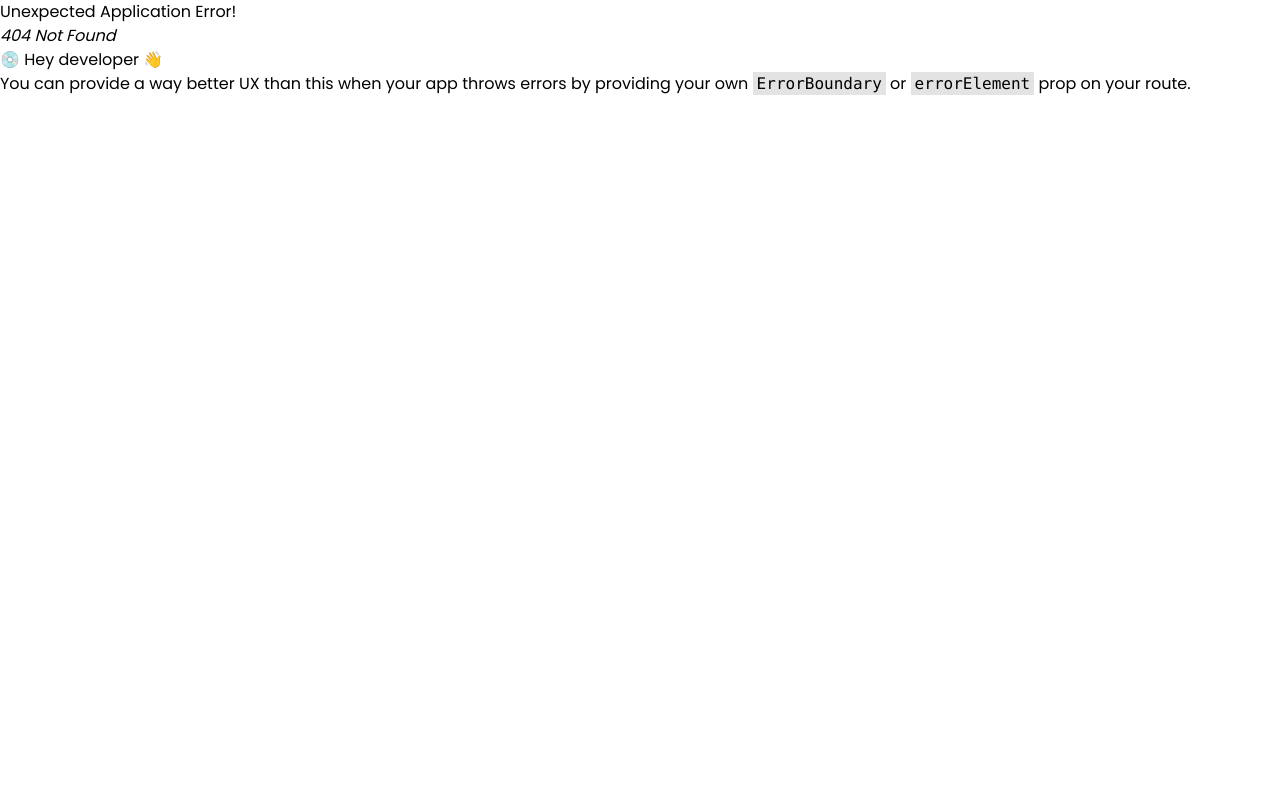
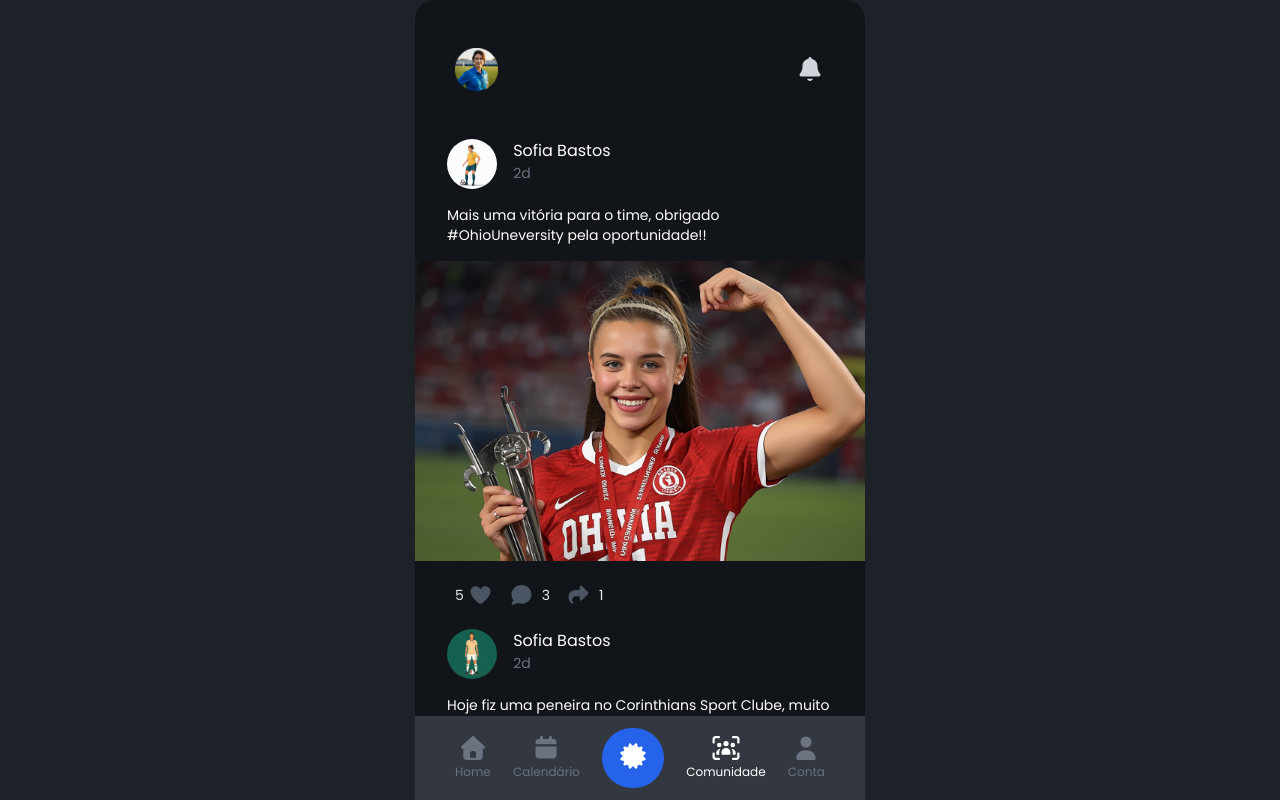
Before and after one commit to Bernardo07dev/Passa-Bola-Sprint-4, a React (Vite) app in the folder Passa-Bola/: page /Comunidade in a window 1280 px wide. Before the commit this address had no page. Shown: the top 800 px of the page. Built offline with nearby package versions, Linux system fonts and the light colour scheme.

Commit message:
Comunidade

```diff
--- /dev/null
+++ b/Passa-Bola/src/components/AtletaPost.jsx
@@ -0,0 +1,49 @@
+import { faHeart, faComment, faShare } from '@fortawesome/free-solid-svg-icons';
+import { FontAwesomeIcon } from '@fortawesome/react-fontawesome';
+import {useState} from "react";
+
+
+
+
+const AtletaPost = (props) => {
+
+    const [like, setLike] = useState(props.like);
+
+    const handleLike = () => {
+        if (like == props.like) {
+            setLike(like + 1);
+        } else {
+            setLike(like - 1);
+        }
+    }
+
+    return(
+        <section>
+            <div className="flex flex-row gap-4 px-8">
+                <img className="w-[13%] rounded-full" src={props.perfil}></img>
+                <div className="flex flex-col">
+                    <h1 className="text-base">Sofia Bastos</h1>
+                    <p className="text-sm text-gray-500">2d</p>
+                </div>
+            </div>
+            <p className="font-light text-sm mt-4 px-8 mb-4">{props.descricao}</p>
+            <img src={props.post} className="w-full h-[300px] object-cover"></img>
+            <div className="flex flex-row justify-start gap-4 px-10 py-6">
+                <div className="flex flex-row items-center gap-1">
+                    <p className="text-sm text-gray-200">{like}</p>
+                    <FontAwesomeIcon onClick={handleLike} icon={faHeart} className={`cursor-pointer text-xl  ${like == props.like ? 'text-gray-600':'text-red-800' }`}></FontAwesomeIcon>
+                </div>
+                <div className="flex flex-row items-center gap-2">
+                    <FontAwesomeIcon icon={faComment} className="text-xl text-gray-600"></FontAwesomeIcon>
+                    <p className="text-sm text-gray-200">3</p>
+                </div>
+                <div className="flex flex-row items-center gap-2">
+                    <FontAwesomeIcon icon={faShare} className="text-xl text-gray-600"></FontAwesomeIcon>
+                    <p className="text-sm text-gray-200">1</p>
+                </div>
+            </div>
+            </section>
+        )
+}
+
+export default AtletaPost;
--- a/Passa-Bola/src/components/footer.jsx
+++ b/Passa-Bola/src/components/footer.jsx
@@ -12,26 +12,26 @@ const Footer = (props) => {
         <footer className="w-[450px] flex flex-row justify-between items-center px-10 py-3 fixed bottom-0 bg-[#323740]">
             <div className='text-center' onClick={() => {navigate("../AtletaHome")}}>
                 <FontAwesomeIcon  icon={faHouse} className={`text-2xl cursor-pointer ${props.estado === 'home' ? 'text-white' : 'text-gray-500'}`}></FontAwesomeIcon>
-                <p className={`text-xs font-ligh ${props.estado === 'home' ? 'text-white' : 'text-gray-500'}`}>Home</p>
+                <p className={`text-xs font-ligh cursor-pointer ${props.estado === 'home' ? 'text-white' : 'text-gray-500'}`}>Home</p>
             </div>
 
             <div className='text-center' onClick={() => {navigate("../Calendario")}}>
                 <FontAwesomeIcon icon={faCalendar} className={`text-2xl cursor-pointer ${props.estado === 'calendario' ? 'text-white' : 'text-gray-500'}`}></FontAwesomeIcon>
-                <p className="text-xs font-light text-gray-400 ">Calendário</p>
+                <p className={`text-xs font-ligh cursor-pointer ${props.estado === 'calendario' ? 'text-white' : 'text-gray-500'}`}>Calendário</p>
             </div>
 
             <div onClick={() => {navigate("../LolaAi")}} className={`bg-blue-600 p-4 rounded-full text-center cursor-pointer ${props.estado === 'lola' ? 'animate-pulse' : ''}`}>
                 <FontAwesomeIcon icon={faCertificate} className="text-2xl text-white"></FontAwesomeIcon>
             </div>
 
-            <div className='text-center'>
+            <div className='text-center' onClick={() => {navigate("../Comunidade")}}>
                 <FontAwesomeIcon icon={faUsersViewfinder} className={`text-2xl cursor-pointer  ${props.estado === 'comunidade' ? 'text-white' : 'text-gray-500'}`}></FontAwesomeIcon>
-                <p className="text-xs font-light text-gray-400 ">Comunidade</p>
+                <p className={`text-xs font-ligh cursor-pointer ${props.estado === 'comunidade' ? 'text-white' : 'text-gray-500'}`}>Comunidade</p>
             </div>
 
             <div className='text-center'>
                 <FontAwesomeIcon icon={faUser} className={`text-2xl cursor-pointer ${props.estado === 'usuario' ? 'text-white' : 'text-gray-500'}`}></FontAwesomeIcon>
-                <p className="text-xs font-light text-gray-400 ">Conta</p>
+                <p className={`text-xs font-ligh cursor-pointer ${props.estado === 'usuario' ? 'text-white' : 'text-gray-500'}`}>Conta</p>
             </div>
         </footer>
     )
--- a/Passa-Bola/src/main.jsx
+++ b/Passa-Bola/src/main.jsx
@@ -12,6 +12,7 @@ import Rfase3 from './pages/recrutador/rec-fase-3.jsx'
 import AtletaHome from './pages/atleta/AtletaHome.jsx'
 import LolaAi from './pages/atleta/LolaAi.jsx'
 import Calendario from './pages/atleta/Calendario.jsx'
+import Comunidade from './pages/atleta/Comunidade.jsx'
 import RecrutadorHome from './pages/recrutador/RecrutadorHome.jsx'
 import { createBrowserRouter, RouterProvider } from 'react-router-dom'
 
@@ -27,7 +28,8 @@ const router = createBrowserRouter([
   {path: '/AtletaHome', element:<AtletaHome />},
   {path: '/LolaAi', element:<LolaAi/>},
   {path: '/Calendario', element:<Calendario />},
-  {path: '/RecrutadorHome', element:<RecrutadorHome />}
+  {path: '/Comunidade', element:<Comunidade />},
+  {path: '/RecrutadorHome', element:<RecrutadorHome />},
 ])
 
 createRoot(document.getElementById('root')).render(
--- /dev/null
+++ b/Passa-Bola/src/pages/atleta/Comunidade.jsx
@@ -0,0 +1,33 @@
+import StructurePages from "../../components/StructurePages";
+import Footer from "../../components/footer";
+import AtletaPost from "../../components/AtletaPost";
+import player from "../../assets/img/palyer.png";
+import post1 from "../../assets/img/ohio_post.jpg";
+import luiza from "../../assets/img/luiza.png";
+import peneira from "../../assets/img/peneira.jpg";
+import { FontAwesomeIcon } from "@fortawesome/react-fontawesome";
+import { faBell } from "@fortawesome/free-solid-svg-icons";
+import treinadora from "../../assets/img/treinadora.png";
+
+
+
+
+const Comunidade = () => {
+    return(
+        <StructurePages>
+            <header className="flex flex-row justify-between items-center px-10 pt-12 mb-12">
+                <img className="w-[11.5%]" src={treinadora} />
+                <FontAwesomeIcon icon={faBell} className="text-2xl text-gray-300" />
+            </header>
+
+            {/* <h1 className="text-left w-full px-10 py-6 text-lg">Seu Feed</h1> */}
+
+            <AtletaPost like={5} perfil={player} post={post1} descricao="Mais uma vitória para o time, obrigado #OhioUneversity pela oportunidade!!"></AtletaPost>
+            <AtletaPost like={13} perfil={luiza} post={peneira} descricao="Hoje fiz uma peneira no Corinthians Sport Clube, muito feliz pela oportunidade, obrigado #passabola"></AtletaPost>
+
+            <Footer estado="comunidade"></Footer>
+        </StructurePages>
+    )
+}
+
+export default Comunidade;
```
